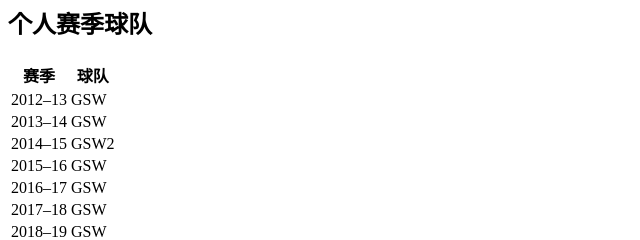
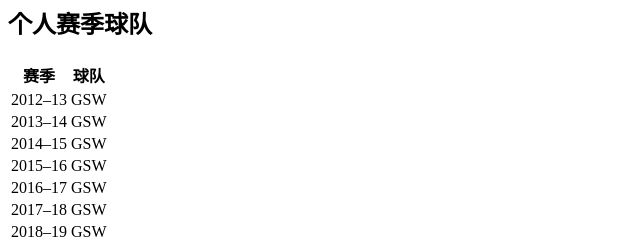
Before and after one commit to ama1y/html-kuli-1, a plain HTML site: page index.html in a window 1280 px wide. Shown: the part 920-1160 px from the top of the page, 0-640 px from the left. Drawn offline with Linux system fonts and the light colour scheme.

Commit message:
Update index.html

```diff
--- a/index.html
+++ b/index.html
@@ -85,7 +85,7 @@
             </tr>
             <tr>
                 <td>2014–15 </td>
-                <td>GSW2</td>
+                <td>GSW</td>
             </tr>
             <tr>
                 <td>2015–16 </td>
```
